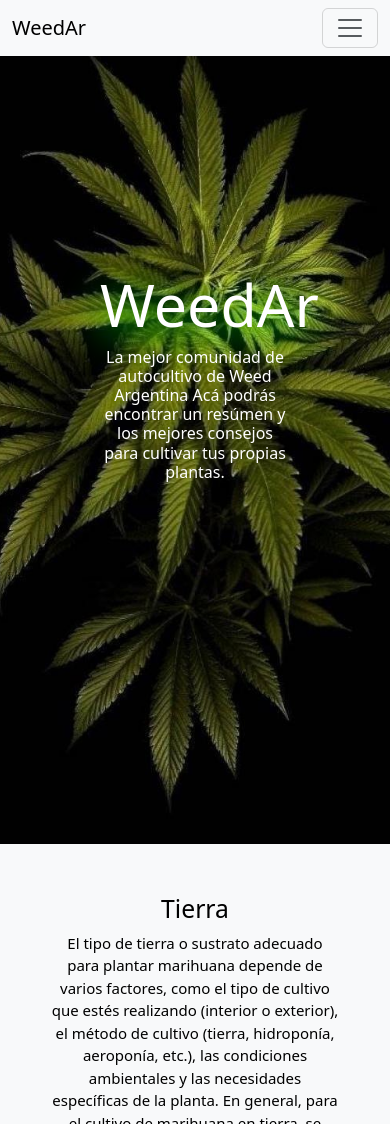
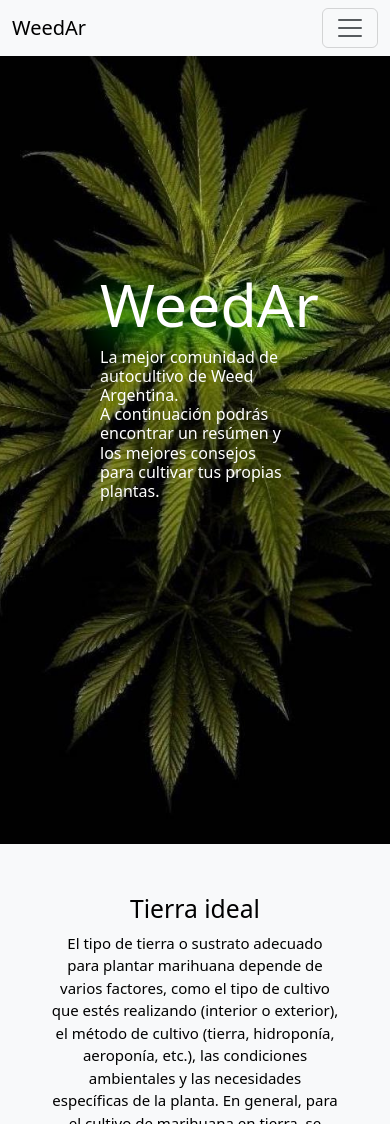
Before and after one commit to ivancollia/weedAr, a plain HTML site: page index.html in a window 390 px wide. Shown: the top 1124 px of the page. Drawn offline with nearby package versions, Linux system fonts and the light colour scheme.

Commit message:
arreglando detalles menores

```diff
--- a/estilo.css
+++ b/estilo.css
@@ -123,7 +123,7 @@ h6{
     .fondoNos{
         background: url(Archivos/fondoNegro.jpg);
         background-size: cover;
-        background-position: center;
+        background-position: 70%;
     }
     .fondoCon{
         background: url(Archivos/hojasGrandes.jpg);
@@ -135,6 +135,11 @@ h6{
         font-size: 7vh;
         text-shadow: 0px 10px 40px rgb(0, 255, 10);
     }
-
-
+    h6{
+        text-align: start;
+    }
+    .insta{
+        width: 10vh;
+        height: 10vh;
+    }
 }
--- a/index.html
+++ b/index.html
@@ -34,8 +34,8 @@
             WeedAr
         </h1>
         <h6>
-            La mejor comunidad de autocultivo de Weed Argentina
-            Acá podrás encontrar un resúmen y los mejores consejos para cultivar tus propias plantas.
+            La mejor comunidad de autocultivo de Weed Argentina. <br>
+            A continuación podrás encontrar un resúmen y los mejores consejos para cultivar tus propias plantas.
         </h6>
     </div>
 
@@ -43,7 +43,7 @@
     <section>
         <div class="info">
             <h2>
-                Tierra
+                Tierra ideal
             </h2>
             <p>
                 El tipo de tierra o sustrato adecuado para plantar marihuana depende de varios factores, como el tipo de cultivo que estés realizando (interior o exterior), el método de cultivo (tierra, hidroponía, aeroponía, etc.), las condiciones ambientales y las necesidades específicas de la planta. En general, para el cultivo de marihuana en tierra, se recomienda utilizar un sustrato rico en nutrientes y con buenas propiedades de drenaje. Aquí te proporciono algunas opciones comunes de sustratos para el cultivo de marihuana en tierra
```
